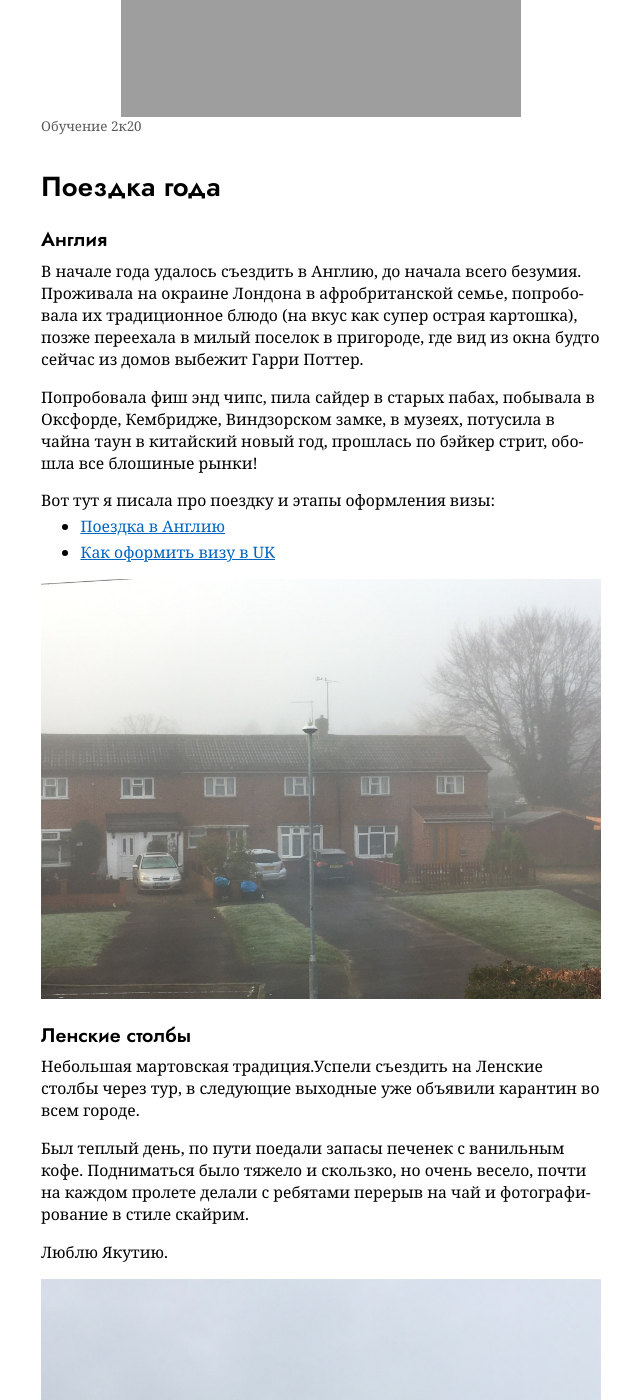
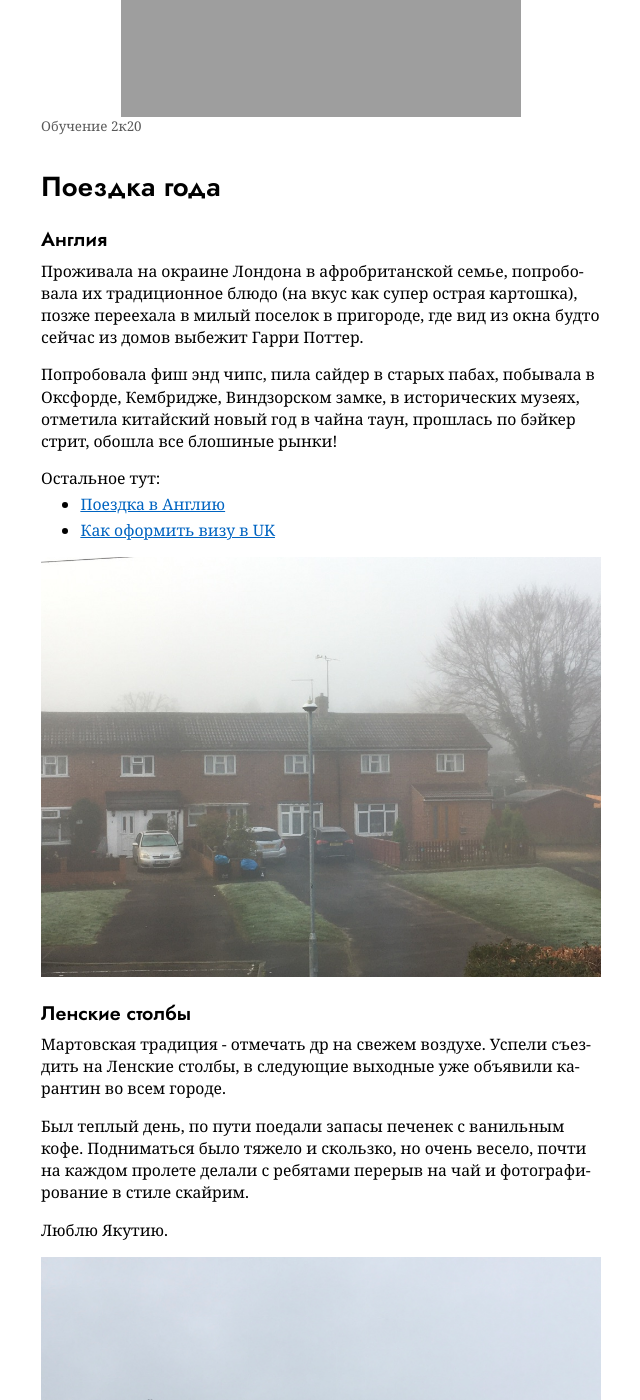
Before and after one commit to keresm/keresaina.github.io, a Jekyll site: the page built from _posts/2021-01-14-Выводы.md, in a window 1280 px wide and 1400 px high, scrolled down 3077 px. Shown: the whole window, without its empty margins (319-959 px from the left). Built offline with Jekyll 4.4.1, drawn with Linux system fonts in a browser that asks for light colours; some of the changed text lies outside the part shown.

Commit message:
Update 2021-01-14-Выводы.md

```diff
--- a/_posts/2021-01-14-Выводы.md
+++ b/_posts/2021-01-14-Выводы.md
@@ -73,11 +73,11 @@ image_cover: '/assets/images/Выводы/.jpg'
 
 ### Англия
 
-В начале года удалось съездить в Англию, до начала всего безумия. Проживала на окраине Лондона в афробританской семье, попробовала их традиционное блюдо (на вкус как супер острая картошка), позже переехала в милый поселок в пригороде, где вид из окна  будто сейчас из домов выбежит Гарри Поттер.
+Проживала на окраине Лондона в афробританской семье, попробовала их традиционное блюдо (на вкус как супер острая картошка), позже переехала в милый поселок в пригороде, где вид из окна будто сейчас из домов выбежит Гарри Поттер.
 
-Попробовала фиш энд чипс, пила сайдер в старых пабах, побывала в Оксфорде, Кембридже, Виндзорском замке, в музеях, потусила в чайна таун в китайский новый год, прошлась по бэйкер стрит, обошла все блошиные рынки!
+Попробовала фиш энд чипс, пила сайдер в старых пабах, побывала в Оксфорде, Кембридже, Виндзорском замке, в исторических музеях, отметила китайский новый год в чайна таун, прошлась по бэйкер стрит, обошла все блошиные рынки!
 
-Вот тут я писала про поездку и этапы оформления визы:
+Остальное тут:
 
 - [Поездка в Англию](http://keresm.ru/2020-04-06-uk/)
 - [Как оформить визу в UK](http://keresm.ru/2020-12-21-viza/)
@@ -88,7 +88,7 @@ image_cover: '/assets/images/Выводы/.jpg'
 
 ### Ленские столбы
 
-Небольшая мартовская традиция.Успели съездить на Ленские столбы через тур, в следующие выходные уже объявили карантин во всем городе.
+Мартовская традиция - отмечать др на свежем воздухе. Успели съездить на Ленские столбы, в следующие выходные уже объявили карантин во всем городе.
 
 Был теплый день, по пути поедали запасы печенек с ванильным кофе. Подниматься было тяжело и скользко, но очень весело, почти на каждом пролете делали с ребятами перерыв на чай и фотографирование в стиле скайрим.
 
@@ -102,7 +102,7 @@ image_cover: '/assets/images/Выводы/.jpg'
 
 ### Кересмру
 
-Раньше записывала события в дневник/в заметки на телефон/создавала отдельные группы вк/писала посты в инстаграм. Теперь у меня есть свой сайт блог! Ура! Собираюсь писать про свой опыт, документировать важные события и ничего не забывать. Большое спасибо Толе за помощь в автоматизации процесса, кому интересно засталкерить --> [kaneru.me](https://kaneru.me).
+Раньше записывала события в дневник/заметки на телефон/группы в вк/соцсети. Теперь у меня есть свой сайт блог! Ура! Собираюсь писать про свой опыт, документировать важные события и ничего не забывать. Большое спасибо Толе за помощь в автоматизации! Вот тут блог Толяна --> [kaneru.me](https://kaneru.me).
 
 Пишу на гитхабе, купила домен за 30 рублей, чувствую себя горе фронтендером и радуюсь блогу. В планах прикрутить аналитику и привести блог к читабельному виду.
 
```
